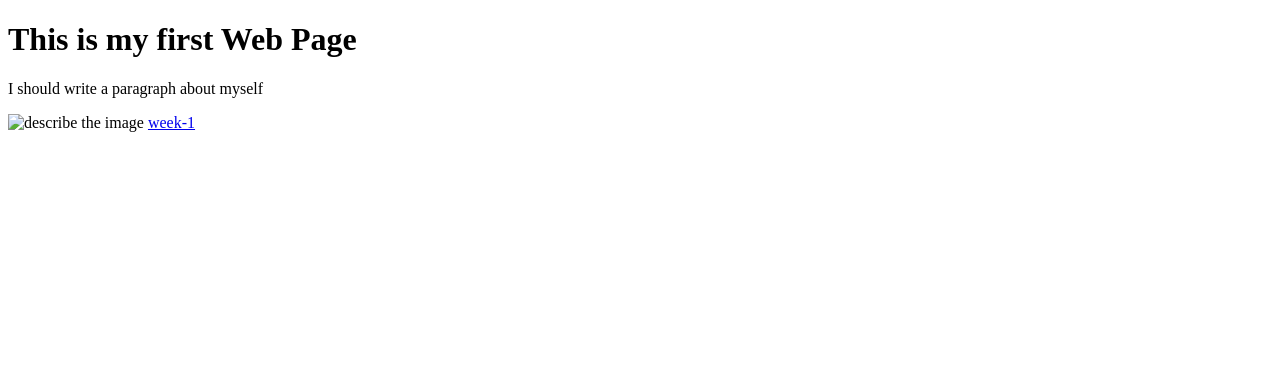
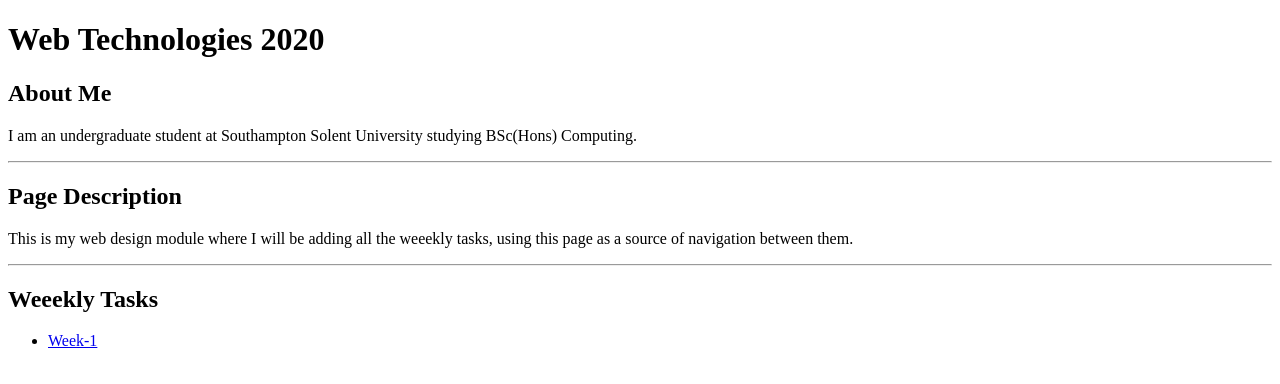
Before and after one commit to JustGinger888/Web-Tech, a plain HTML site: page index.html in a window 1280 px wide. Drawn offline with Linux system fonts and the light colour scheme.

Commit message:
UPd Display

```diff
--- a/index.html
+++ b/index.html
@@ -4,12 +4,25 @@
     <meta charset="UTF-8">
     <meta name="viewport" content="width=device-width, initial-scale=1.0">
     <meta http-equiv="X-UA-Compatible" content="ie=edge">
-    <title>Document</title>
+    <title>Index Page</title>
 </head>
 <body>
-    <h1>This is my first Web Page</h1>
-	<p>I should write a paragraph about myself</p>
-    <img src="image.jpg" alt="describe the image" >
-    <a href="./week-1/index.html">week-1</a>
+    <div>
+        <h1>Web Technologies 2020</h1>
+    </div>
+    <div>
+        <h2>About Me</h2>
+        <p>I am an undergraduate student at Southampton Solent University studying BSc(Hons) Computing.</p>
+        <hr>
+    </div>
+    <div>
+        <h2>Page Description</h2>
+        <p>This is my web design module where I will be adding all the weeekly tasks, using this page as a source of navigation between them.</p>
+        <hr>
+    </div>
+        <h2>Weeekly Tasks</h2>
+        <ul>
+            <li><a href="./week-1/index.html">Week-1</a></li>
+        </ul>
 </body>
 </html>
```
Also changed, not shown: week-1/index.html (+12 -0 lines), 1 other file.
